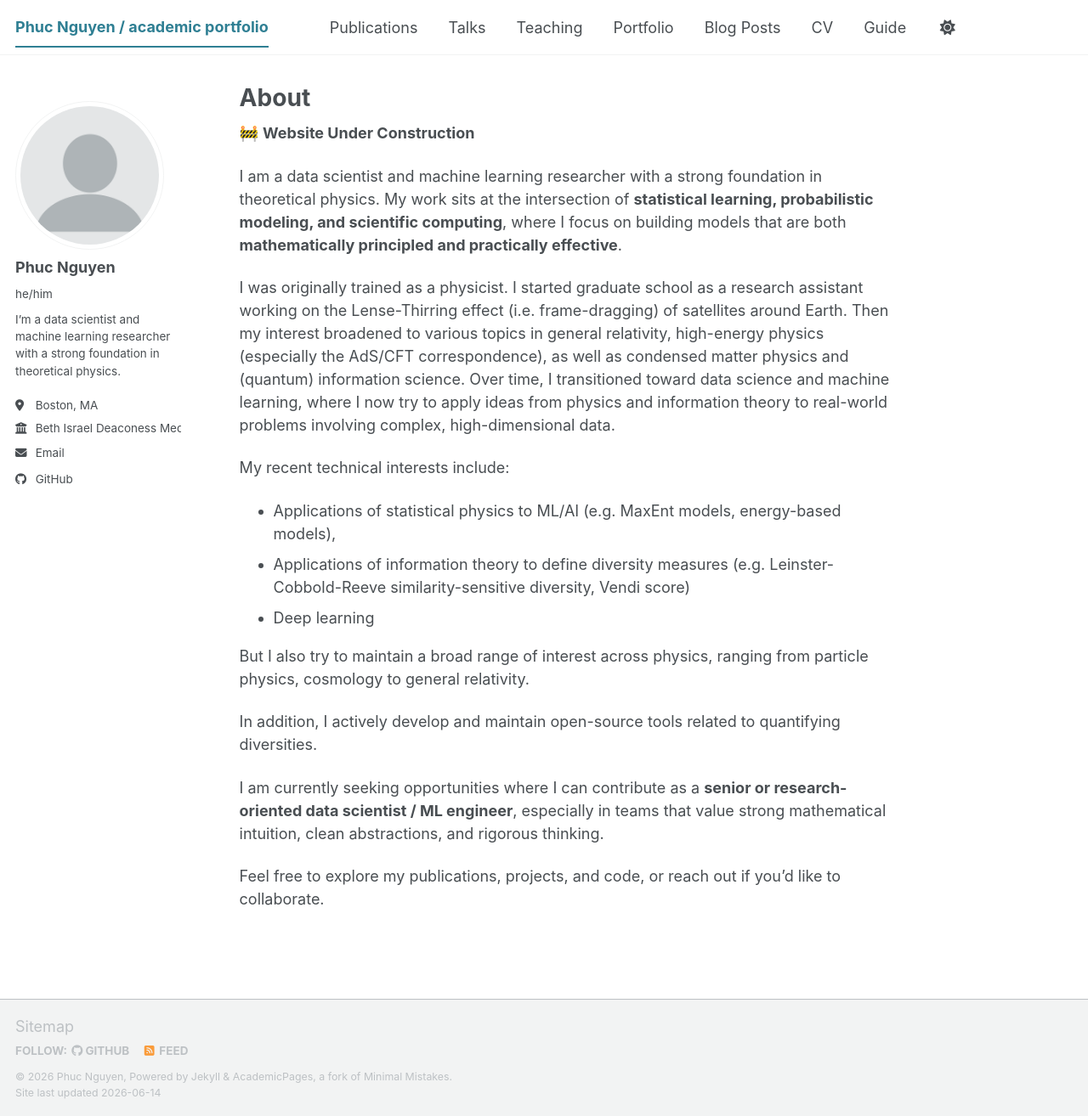
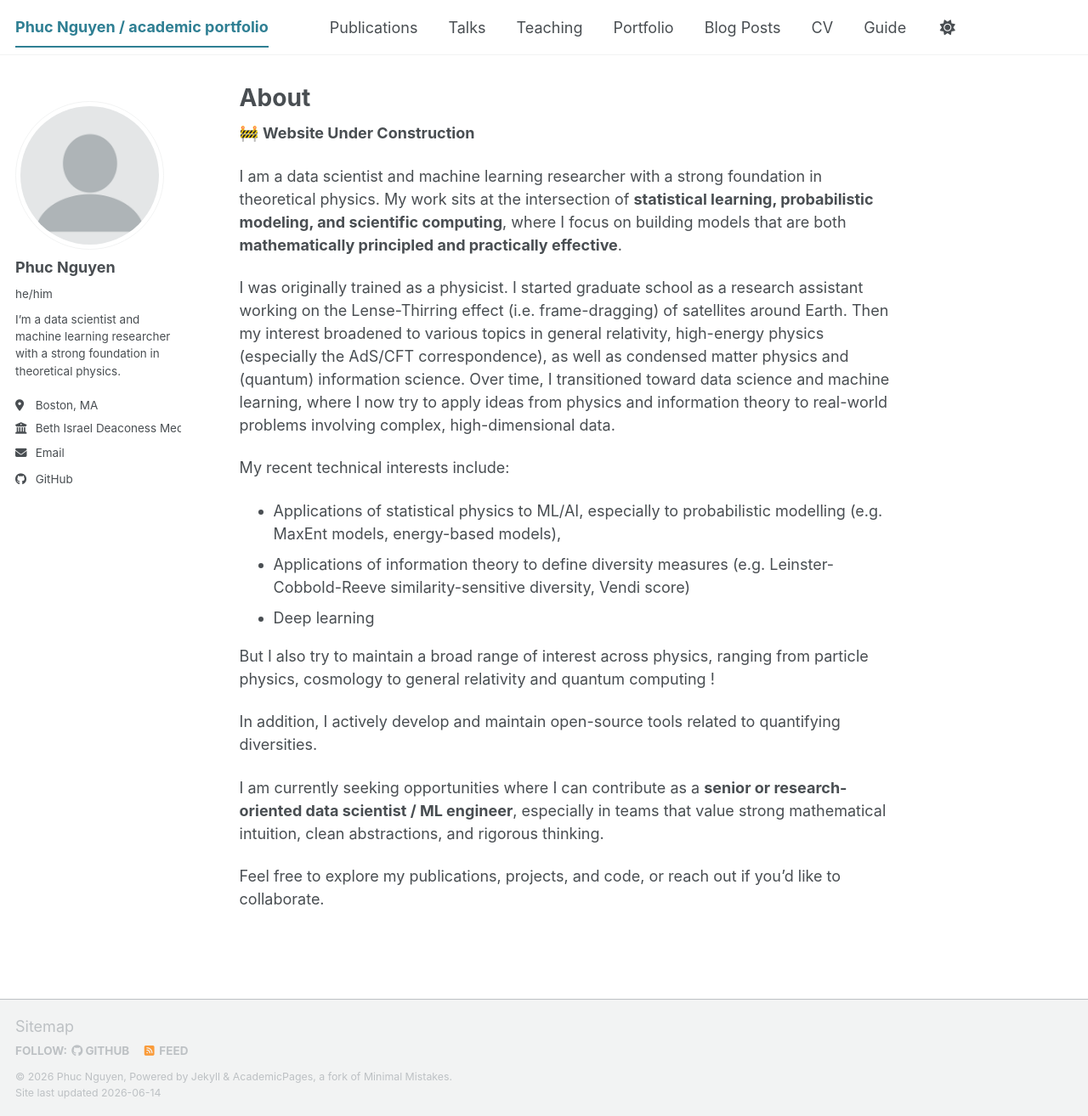
Before and after one commit to nhongphuc/nhongphuc.github.io, a Jekyll site: the page built from _pages/about.md, in a window 1280 px wide and 1314 px high. Shown: the whole window at 85% size. Built offline with Jekyll 4.4.1, drawn with Linux system fonts in a browser that asks for light colours; a script bundle is joined from its source files by our own code; library files that are not in the unit come from our copies.

Commit message:
Update about page with refined interests and additions
Refined technical interests and added quantum computing to the list.

```diff
--- a/_pages/about.md
+++ b/_pages/about.md
@@ -10,11 +10,11 @@ I am a data scientist and machine learning researcher with a strong foundation i
 I was originally trained as a physicist. I started graduate school as a research assistant working on the Lense-Thirring effect (i.e. frame-dragging) of satellites around Earth. Then my interest broadened to various topics in general relativity, high-energy physics (especially the AdS/CFT correspondence), as well as condensed matter physics and (quantum) information science. Over time, I transitioned toward data science and machine learning, where I now try to apply ideas from physics and information theory to real-world problems involving complex, high-dimensional data.
 
 My recent technical interests include:
-- Applications of statistical physics to ML/AI (e.g. MaxEnt models, energy-based models),
+- Applications of statistical physics to ML/AI, especially to probabilistic modelling (e.g. MaxEnt models, energy-based models),
 - Applications of information theory to define diversity measures (e.g. Leinster-Cobbold-Reeve similarity-sensitive diversity, Vendi score)
 - Deep learning
 
-But I also try to maintain a broad range of interest across physics, ranging from particle physics, cosmology to general relativity.
+But I also try to maintain a broad range of interest across physics, ranging from particle physics, cosmology to general relativity and quantum computing !
 
 In addition, I actively develop and maintain open-source tools related to quantifying diversities.
 
```
